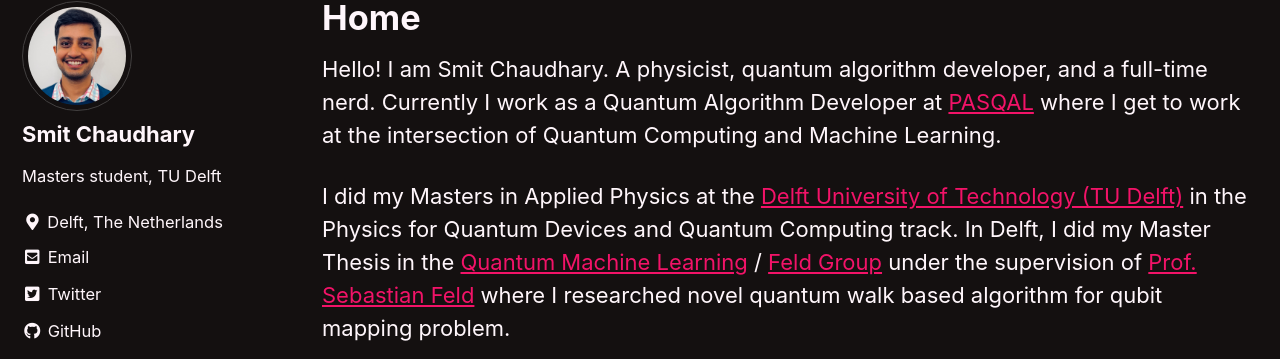
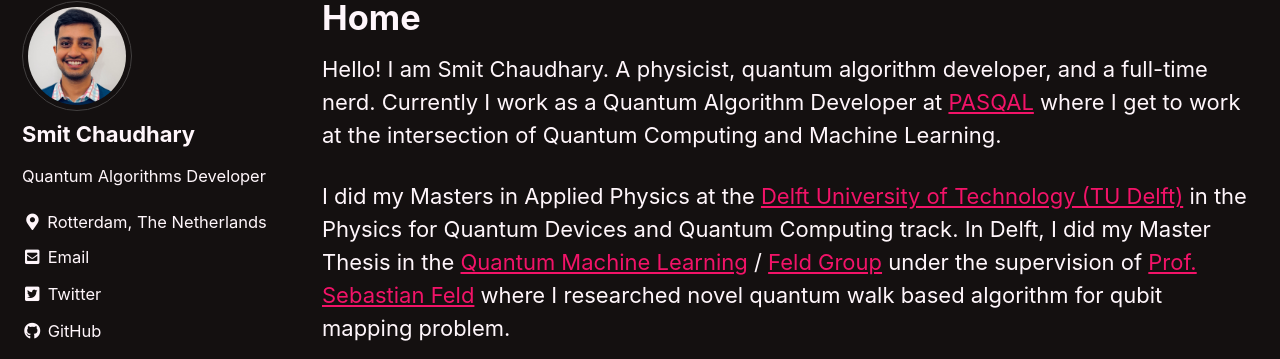
Before and after one commit to smitchaudhary/smitchaudhary.github.io, a Jekyll site: the page built from index.md, in a window 1280 px wide. Shown: the part 110-469 px from the top of the page. Built offline with Jekyll 4.4.1, drawn with Linux system fonts in a browser that asks for light colours; cached includes are drawn as plain includes.

Commit message:
Changed bio headline

```diff
--- a/_config.yml
+++ b/_config.yml
@@ -20,7 +20,7 @@
 title_separator          : "|"
 subtitle                 : # site tagline that appears below site title in masthead
 name                     : "Smit Chaudhary"
-description              : "Homepage for Smit Chaudhary, Masters student in Applied Physics, TU Delft"
+description              : "Homepage for Smit Chaudhary, Quantum Algorithms Developer"
 url                      : "https://smitchaudhary.github.io" # the base hostname & protocol for your site e.g. "https://mmistakes.github.io"
 baseurl                  : "" # the subpath of your site, e.g. "/blog"
 repository               : "smitchaudhary/smitchaudhary.github.io" # GitHub username/repo-name e.g. "mmistakes/minimal-mistakes"
@@ -106,8 +106,8 @@
 author:
   name             : "Smit Chaudhary"
   avatar           : "/assets/images/profile_pic.jpg" # path of avatar image, e.g. "/assets/images/bio-photo.jpg"
-  bio              : "Masters student, TU Delft"
-  location         : "Delft, The Netherlands"
+  bio              : "Quantum Algorithms Developer"
+  location         : "Rotterdam, The Netherlands"
   email            :
   links:
     - label: "Email"
```
